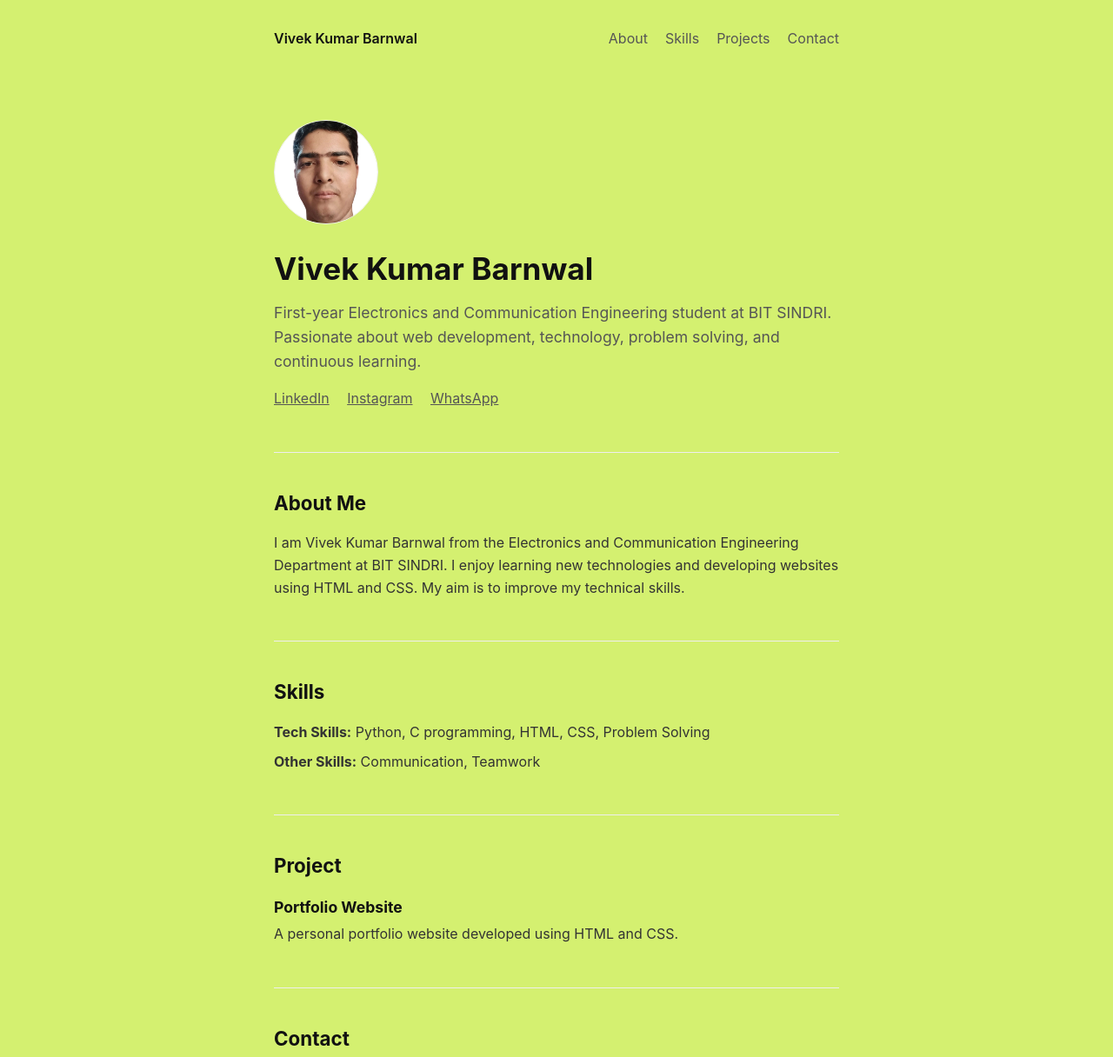
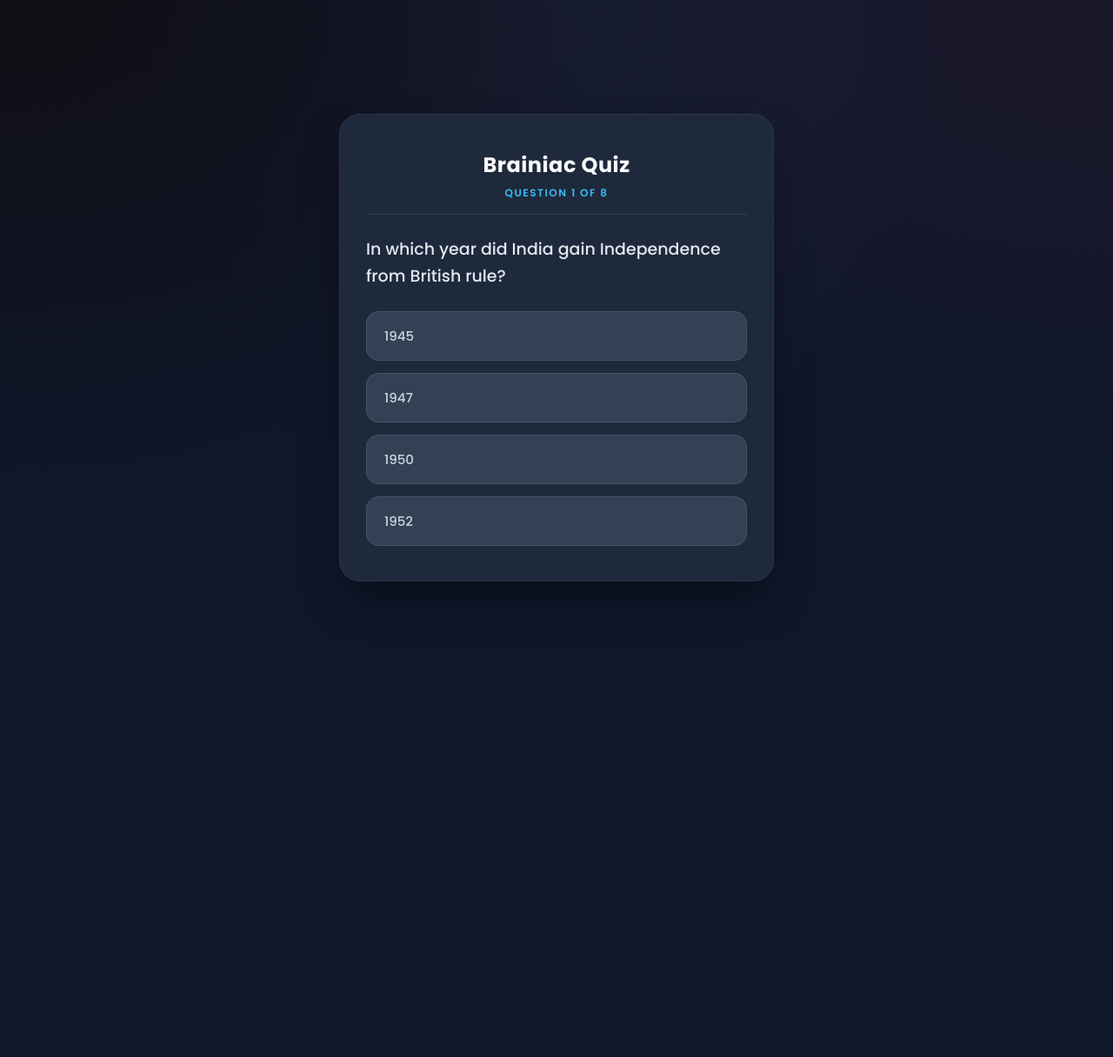
Before and after one commit to VivekBarnwal487/Vivek.github.io, a plain HTML site: page index.html in a window 1280 px wide. Shown: the top 1216 px of the page at 87% size. After the commit the page ends 800 px from the top, so only its background shows below. Drawn offline with Linux system fonts and the light colour scheme.

Commit message:
Add files via upload

```diff
--- a/index.html
+++ b/index.html
@@ -3,73 +3,38 @@
 <head>
     <meta charset="UTF-8">
     <meta name="viewport" content="width=device-width, initial-scale=1.0">
-    <title>Resume</title>
+    <title>Premium Interactive Quiz</title>
+    <!-- Importing a modern, clean font -->
+    <link href="https://fonts.googleapis.com/css2?family=Poppins:wght@400;500;600;700&display=swap" rel="stylesheet">
     <link rel="stylesheet" href="style.css">
 </head>
 <body>
 
-    <nav>
-        <div class="logo">Vivek Kumar Barnwal</div>
-        <div class="links">
-            <a href="#about">About</a>
-            <a href="#skills">Skills</a>
-            <a href="#projects">Projects</a>
-            <a href="#contact">Contact</a>
+    <div class="quiz-container">
+        <!-- Header -->
+        <div class="quiz-header">
+            <h1>Brainiac Quiz</h1>
+            <div id="progress-text">Question 1 of 8</div>
         </div>
-    </nav>
 
-    <header>
-        <img src="profile.jpg.jpeg" alt="Vivek Kumar Barnwal" class="profile-pic">
-        <h1>Vivek Kumar Barnwal</h1>
-        <p>First-year Electronics and Communication Engineering student at BIT SINDRI. Passionate about web development, technology, problem solving, and continuous learning.</p>
-        <div class="socials">
-            <a href="https://www.linkedin.com/in/vivek-kumar-barnwal-47a9b438a?utm_source=share&utm_campaign=share_via&utm_content=profile&utm_medium=android_app" target="_blank">LinkedIn</a>
-            <a href="https://www.instagram.com/vivek_barnwal1?igsh=MWw2ZmhuczQ3ZzZydA==" target="_blank">Instagram</a>
-            <a href="https://wa.me/qr/ZOGYWNBVVCHZF1" target="_blank">WhatsApp</a>
+        <!-- Quiz Screen -->
+        <div id="quiz-screen">
+            <h2 id="question-text">Question text will load here...</h2>
+            <div id="answer-buttons" class="btn-grid">
+                <!-- Dynamic buttons go here -->
+            </div>
+            <button id="next-btn" class="control-btn hidden">Next Question →</button>
         </div>
-    </header>
 
-    <main>
-        <section id="about">
-            <h2>About Me</h2>
-            <p>I am Vivek Kumar Barnwal from the Electronics and Communication Engineering Department at BIT SINDRI. I enjoy learning new technologies and developing websites using HTML and CSS. My aim is to improve my technical skills.</p>
-        </section>
+        <!-- Results Screen -->
+        <div id="score-screen" class="hidden">
+            <div class="trophy-icon">🏆</div>
+            <h2>Quiz Completed!</h2>
+            <p class="final-score">You scored <span id="score">0</span> out of <span id="total">0</span></p>
+            <button id="restart-btn" class="control-btn">Try Again</button>
+        </div>
+    </div>
 
-        <section id="skills">
-            <h2>Skills</h2>
-            <p><strong>Tech Skills:</strong> Python, C programming, HTML, CSS, Problem Solving</p>
-            <p><strong>Other Skills:</strong> Communication, Teamwork</p>
-        </section>
-
-        <section id="projects">
-            <h2>Project</h2>
-            <div class="project-list">
-                <div class="project">
-                    <h3>Portfolio Website</h3>
-                    <p>A personal portfolio website developed using HTML and CSS.</p>
-                </div>
-            </div>
-        </section>
-
-        <section id="contact">
-            <h2>Contact</h2>
-            <div class="contact-info">
-                <p><strong>Phone:</strong> <a href="tel:+916206559189">6206559189</a></p>
-                <p><strong>Email:</strong> <a href="mailto:ak2209306@gmail.com">ak2209306@gmail.com</a></p>
-                <p><strong>Location:</strong> Dhanbad, Jharkhand</p>
-            </div>
-            <form>
-                <input type="text" placeholder="Name" required>
-                <input type="email" placeholder="Email" required>
-                <textarea placeholder="Message" rows="4" required></textarea>
-                <button type="submit">Send</button>
-            </form>
-        </section>
-    </main>
-
-    <footer>
-        <p>&copy; 2026 Vivek Kumar Barnwal</p>
-    </footer>
-
+    <script src="script.js"></script>
 </body>
 </html>
--- a/script.js
+++ b/script.js
@@ -1,5 +1,5 @@
 const questions = [
-    // --- India Questions ---
+    // --- INDIA QUESTIONS ---
     {
         question: "In which year did India gain Independence from British rule?",
         answers: [
@@ -10,46 +10,62 @@ const questions = [
         ]
     },
     {
-        question: "Which river is officially recognized as the National River of India?",
+        question: "Which Indian city is globally recognized as the 'Silicon Valley of India'?",
         answers: [
-            { text: "Yamuna", correct: false },
-            { text: "Narmada", correct: false },
-            { text: "Ganga", correct: true },
-            { text: "Brahmaputra", correct: false }
+            { text: "Mumbai", correct: false },
+            { text: "Hyderabad", correct: false },
+            { text: "Bengaluru", correct: true },
+            { text: "Pune", correct: false }
         ]
     },
     {
         question: "Who is fondly remembered as the 'Father of the Indian Constitution'?",
-        mcq: true,
         answers: [
             { text: "Mahatma Gandhi", correct: false },
             { text: "Dr. B.R. Ambedkar", correct: true },
             { text: "Jawaharlal Nehru", correct: false },
-            { text: "Subhas Chandra Bose", correct: false }
+            { text: "Netaji Subhas Chandra Bose", correct: false }
         ]
     },
-
-    // --- BIT Sindri Questions ---
+    {
+        question: "What is the national heritage animal of India?",
+        answers: [
+            { text: "Royal Bengal Tiger", correct: false },
+            { text: "Indian Elephant", correct: true },
+            { text: "One-horned Rhinoceros", correct: false },
+            { text: "Asiatic Lion", correct: false }
+        ]
+    },
+    // --- BIT SINDRI QUESTIONS ---
     {
         question: "In what year was BIT Sindri originally established?",
         answers: [
             { text: "1947", correct: false },
             { text: "1949", correct: true },
-            { text: "1955", correct: false },
-            { text: "1960", correct: false }
+            { text: "1952", correct: false },
+            { text: "1955", correct: false }
         ]
     },
     {
-        question: "Before the year 2000, what did the 'B' in BIT Sindri stand for?",
+        question: "Who served as the revered first Director of BIT Sindri?",
+        answers: [
+            { text: "Dr. D.L. Deshpande", correct: true },
+            { text: "Dr. Rajendra Prasad", correct: false },
+            { text: "Prof. S. Prasad", correct: false },
+            { text: "Dr. B.R. Seth", correct: false }
+        ]
+    },
+    {
+        question: "Before the year 2000, what did the letter 'B' in BIT Sindri stand for?",
         answers: [
             { text: "Birsa", correct: false },
             { text: "Bharat", correct: false },
-            { text: "Bengal", correct: false },
-            { text: "Bihar", correct: true }
+            { text: "Bihar", correct: true },
+            { text: "Bengal", correct: false }
         ]
     },
     {
-        question: "BIT Sindri's beautiful campus is situated near the banks of which river?",
+        question: "BIT Sindri's expansive campus is situated near the banks of which river?",
         answers: [
             { text: "Damodar River", correct: true },
             { text: "Subarnarekha River", correct: false },
@@ -62,6 +78,7 @@ const questions = [
 const questionElement = document.getElementById("question-text");
 const answerButtonsElement = document.getElementById("answer-buttons");
 const nextButton = document.getElementById("next-btn");
+const progressText = document.getElementById("progress-text");
 const quizScreen = document.getElementById("quiz-screen");
 const scoreScreen = document.getElementById("score-screen");
 const scoreElement = document.getElementById("score");
@@ -77,12 +94,16 @@ function startQuiz() {
     quizScreen.classList.remove("hidden");
     scoreScreen.classList.add("hidden");
     nextButton.classList.add("hidden");
+    progressText.classList.remove("hidden");
     showQuestion();
 }
 
 function showQuestion() {
     resetState();
     let currentQuestion = questions[currentQuestionIndex];
+
+    // Update question progress tracker
+    progressText.innerText = `Question ${currentQuestionIndex + 1} of ${questions.length}`;
     questionElement.innerText = currentQuestion.question;
 
     currentQuestion.answers.forEach(answer => {
@@ -115,6 +136,7 @@ function selectAnswer(e) {
         selectedButton.classList.add("wrong");
     }
 
+    // Reveal correct answers and lock input
     Array.from(answerButtonsElement.children).forEach(button => {
         if (button.dataset.correct === "true") {
             button.classList.add("correct");
@@ -136,6 +158,7 @@ nextButton.addEventListener("click", () => {
 
 function showScore() {
     quizScreen.classList.add("hidden");
+    progressText.classList.add("hidden");
     scoreScreen.classList.remove("hidden");
     scoreElement.innerText = score;
     totalElement.innerText = questions.length;
@@ -143,4 +166,5 @@ function showScore() {
 
 restartButton.addEventListener("click", startQuiz);
 
+// Initialize application
 startQuiz();
--- a/style.css
+++ b/style.css
@@ -1,140 +1,173 @@
 * {
+    box-sizing: border-box;
     margin: 0;
     padding: 0;
-    box-sizing: border-box;
-    font-family: -apple-system, BlinkMacSystemFont, "Segoe UI", Roboto, sans-serif;
+    font-family: 'Poppins', sans-serif;
 }
 
 body {
-    background: hsl(73, 81%, 69%);
-    color: #111111;
-    line-height: 1.6;
-    padding: 0 1.5rem;
+    background-color: #0f172a; /* Deep Midnight Slate */
+    background-image:
+        radial-gradient(at 0% 0%, hsla(253,16%,7%,1) 0, transparent 50%),
+        radial-gradient(at 50% 0%, hsla(225,39%,25%,0.3) 0, transparent 50%),
+        radial-gradient(at 100% 0%, hsla(339,49%,20%,0.2) 0, transparent 50%);
+    display: flex;
+    justify-content: center;
+    align-items: center;
+    min-height: 100vh;
+    padding: 20px;
 }
 
-nav, header, main, footer {
-    max-width: 650px;
-    margin: 0 auto;
+.quiz-container {
+    background: #1e293b; /* Sleek Glass-like Dark Card */
+    padding: 40px 30px;
+    border-radius: 24px;
+    border: 1px solid rgba(255, 255, 255, 0.06);
+    box-shadow: 0 25px 50px -12px rgba(0, 0, 0, 0.5);
+    width: 100%;
+    max-width: 500px;
+    backdrop-filter: blur(8px);
 }
 
-nav {
-    display: flex;
-    justify-content: space-between;
-    padding: 2rem 0;
-    font-weight: 600;
+.quiz-header {
+    text-align: center;
+    margin-bottom: 25px;
+    border-bottom: 1px solid #334155;
+    padding-bottom: 15px;
 }
 
-nav a {
-    color: #555555;
-    text-decoration: none;
-    margin-left: 1rem;
-    font-weight: normal;
+.quiz-header h1 {
+    font-size: 24px;
+    color: #f8fafc;
+    font-weight: 700;
+    letter-spacing: 0.5px;
 }
 
-nav a:hover, header .socials a:hover, .contact-info a:hover {
-    color: #000000;
+#progress-text {
+    font-size: 12px;
+    color: #38bdf8; /* Tech Cyan Accent */
+    margin-top: 6px;
+    font-weight: 600;
+    text-transform: uppercase;
+    letter-spacing: 1.5px;
 }
 
-header {
-    padding: 3rem 0;
+h2 {
+    font-size: 19px;
+    color: #e2e8f0;
+    margin-bottom: 25px;
+    line-height: 1.6;
+    font-weight: 500;
 }
 
-.profile-pic {
-    width: 120px;
-    height: 120px;
-    border-radius: 50%;
-    object-fit: cover;
-    margin-bottom: 1rem;
-    border: 1px solid #eeeeee;
-}
-header h1 {
-    font-size: 2.2rem;
-    margin-bottom: 0.5rem;
+.btn-grid {
+    display: flex;
+    flex-direction: column;
+    gap: 14px;
 }
 
-header p {
-    color: #555555;
-    font-size: 1.1rem;
-    margin-bottom: 1rem;
+.btn {
+    background-color: #334155;
+    color: #cbd5e1;
+    border: 1px solid #475569;
+    padding: 16px 20px;
+    border-radius: 14px;
+    cursor: pointer;
+    font-size: 15px;
+    font-weight: 500;
+    text-align: left;
+    transition: all 0.2s cubic-bezier(0.4, 0, 0.2, 1);
 }
 
-header .socials a {
-    color: #555555;
-    text-decoration: underline;
-    margin-right: 1rem;
+.btn:hover:not([disabled]) {
+    background-color: #475569;
+    color: #ffffff;
+    border-color: #38bdf8;
+    transform: translateX(6px); /* Dynamic sliding effect */
 }
 
-section {
-    padding: 2.5rem 0;
-    border-top: 1px solid #eeeeee;
+.btn:active:not([disabled]) {
+    transform: translateX(2px);
 }
 
-section h2 {
-    font-size: 1.4rem;
-    margin-bottom: 1rem;
+/* Correct Answer (Emerald Tech Glow) */
+.correct {
+    background-color: rgba(16, 185, 129, 0.12) !important;
+    border-color: #10b981 !important;
+    color: #34d399 !important;
+    font-weight: 600;
+    box-shadow: 0 0 20px rgba(16, 185, 129, 0.25);
 }
 
-section p {
-    color: #333333;
-    margin-bottom: 0.5rem;
+/* Wrong Answer (Crimson Tech Glow) */
+.wrong {
+    background-color: rgba(244, 63, 94, 0.12) !important;
+    border-color: #f43f5e !important;
+    color: #fb7185 !important;
+    box-shadow: 0 0 20px rgba(244, 63, 94, 0.25);
 }
 
-.project-list {
-    display: flex;
-    flex-direction: column;
-    gap: 1.5rem;
+.control-btn {
+    margin-top: 25px;
+    background: linear-gradient(135deg, #0ea5e9 0%, #2563eb 100%);
+    color: white;
+    border: none;
+    padding: 16px;
+    border-radius: 14px;
+    cursor: pointer;
+    font-size: 16px;
+    font-weight: 600;
+    width: 100%;
+    transition: all 0.2s ease;
+    box-shadow: 0 4px 12px rgba(14, 165, 233, 0.3);
 }
 
-.project h3 {
-    font-size: 1.1rem;
-    margin-bottom: 0.25rem;
+.control-btn:hover {
+    box-shadow: 0 6px 20px rgba(14, 165, 233, 0.45);
+    transform: translateY(-2px);
 }
 
-.contact-info {
-    margin-bottom: 1.5rem;
+.control-btn:active {
+    transform: translateY(0);
 }
 
-.contact-info a {
-    color: #333333;
-    text-decoration: none;
+/* Results Screen Customizations */
+#score-screen {
+    text-align: center;
+    padding: 20px 0;
 }
 
-form {
-    display: flex;
-    flex-direction: column;
-    gap: 0.75rem;
+.trophy-icon {
+    font-size: 72px;
+    margin-bottom: 20px;
+    display: inline-block;
+    animation: floatingGlow 2s infinite alternate ease-in-out;
 }
 
-input, textarea {
-    width: 100%;
-    padding: 0.75rem;
-    border: 1px solid #cccccc;
-    font-size: 1rem;
+.final-score {
+    font-size: 16px;
+    color: #94a3b8;
+    margin-bottom: 10px;
 }
 
-input:focus, textarea:focus {
-    border-color: #000000;
-    outline: none;
+#score {
+    font-weight: 700;
+    color: #38bdf8;
+    font-size: 28px;
 }
 
-button {
-    background: #000000;
-    color: #ffffff;
-    padding: 0.75rem;
-    border: none;
-    font-size: 1rem;
-    cursor: pointer;
-    margin-top: 0.5rem;
+.hidden {
+    display: none !important;
 }
 
-button:hover {
-    background: #333333;
+/* Premium Floating Animation for the Result Screen */
+@keyframes floatingGlow {
+    0% {
+        transform: translateY(0px) scale(1);
+        filter: drop-shadow(0 0 5px rgba(234, 179, 8, 0.2));
+    }
+    100% {
+        transform: translateY(-10px) scale(1.05);
+        filter: drop-shadow(0 0 25px rgba(234, 179, 8, 0.6));
+    }
 }
-
-footer {
-    padding: 2rem 0;
-    text-align: center;
-    font-size: 0.85rem;
-    color: #777777;
-    border-top: 1px solid #eeeeee;
-}
```
